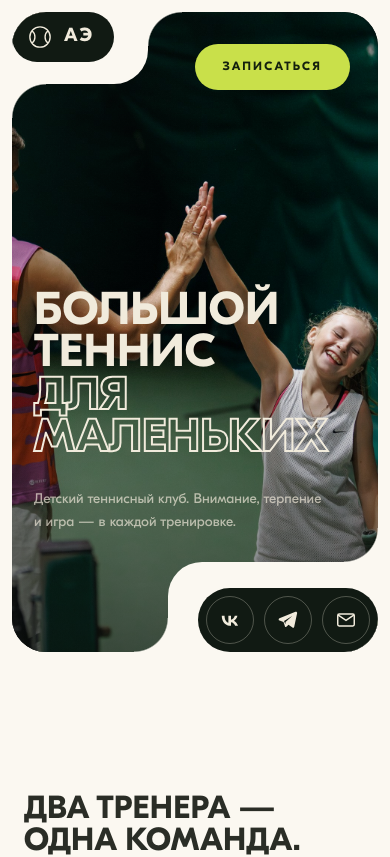
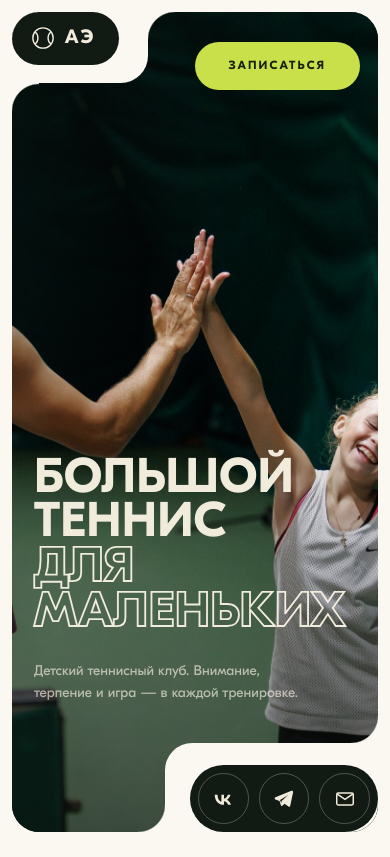
Before and after one commit to prstggvv/play-games, a React (Vite) app: page / in a window 390 px wide. Shown: the top 857 px of the page. Built offline with nearby package versions, Linux system fonts and the light colour scheme.

Commit message:
fix: height hero

```diff
--- a/src/components/MainComponents/SecondPageComponents/HeroSecondSection/ui/HeroSecondSection.module.css
+++ b/src/components/MainComponents/SecondPageComponents/HeroSecondSection/ui/HeroSecondSection.module.css
@@ -1,6 +1,6 @@
 .hero {
-  --r: 52px;
-  --pad: 20px;
+  --r: clamp(28px, 5.2vh, 52px);
+  --pad: clamp(10px, 1.8vh, 20px);
   position: relative;
   background: var(--color-paper);
   padding: var(--pad);
@@ -8,8 +8,9 @@
 
 .card {
   position: relative;
-  height: 900px;
-  min-height: 620px;
+  height: calc(100vh - var(--pad) * 2);
+  height: calc(100svh - var(--pad) * 2);
+  min-height: 360px;
   border-radius: var(--r);
   overflow: hidden;
   background: #0c120e;
@@ -51,8 +52,8 @@
   top: 0;
   left: 0;
   border-bottom-right-radius: var(--r);
-  padding: 0 34px 22px 0;
-  gap: 16px;
+  padding: 0 clamp(20px, 3.4vh, 34px) clamp(14px, 2.2vh, 22px) 0;
+  gap: clamp(10px, 1.6vh, 16px);
 }
 
 .tabTl::before {
@@ -79,8 +80,8 @@
   top: 0;
   right: 0;
   border-bottom-left-radius: var(--r);
-  padding: 0 0 22px 34px;
-  gap: 14px;
+  padding: 0 0 clamp(14px, 2.2vh, 22px) clamp(20px, 3.4vh, 34px);
+  gap: clamp(9px, 1.4vh, 14px);
 }
 
 .tabTr::before {
@@ -107,7 +108,7 @@
   bottom: 0;
   right: 0;
   border-top-left-radius: var(--r);
-  padding: 26px 0 0 30px;
+  padding: clamp(16px, 2.6vh, 26px) 0 0 clamp(18px, 3vh, 30px);
 }
 
 .tabBr::before {
@@ -133,17 +134,17 @@
 .logo {
   display: flex;
   align-items: center;
-  gap: 12px;
+  gap: clamp(8px, 1.2vh, 12px);
   background: #111a13;
   border-radius: 999px;
-  padding: 17px 28px 17px 22px;
+  padding: clamp(11px, 1.7vh, 17px) clamp(18px, 2.8vh, 28px) clamp(11px, 1.7vh, 17px) clamp(14px, 2.2vh, 22px);
   color: var(--color-cream);
 }
 
 .logoMark {
   font-family: var(--font-gt-pro-bold);
   font-weight: 700;
-  font-size: 23px;
+  font-size: clamp(17px, 2.3vh, 23px);
   text-transform: uppercase;
   letter-spacing: 0.1em;
   color: var(--color-cream);
@@ -151,13 +152,13 @@
 
 .pill {
   white-space: nowrap;
-  padding: 16px 30px;
+  padding: clamp(11px, 1.7vh, 16px) clamp(20px, 3vh, 30px);
   color: var(--color-ink);
   text-decoration: none;
   border: 1.5px solid rgba(24, 33, 27, 0.35);
   border-radius: 999px;
   font-family: var(--font-gt-pro-bold);
-  font-size: 11px;
+  font-size: clamp(10px, 1.2vh, 11px);
   font-weight: 700;
   letter-spacing: 0.16em;
   text-transform: uppercase;
@@ -172,16 +173,16 @@
 
 .cta {
   position: absolute;
-  right: 48px;
-  top: 122px;
+  right: clamp(24px, 3.4vw, 48px);
+  top: clamp(84px, 13.5vh, 122px);
   z-index: 5;
   background: var(--color-ball);
   color: #14210d;
   text-decoration: none;
   border-radius: 999px;
-  padding: 19px 38px;
+  padding: clamp(13px, 2vh, 19px) clamp(26px, 4vh, 38px);
   font-family: var(--font-gt-pro-bold);
-  font-size: 13px;
+  font-size: clamp(11px, 1.4vh, 13px);
   font-weight: 700;
   letter-spacing: 0.18em;
   text-transform: uppercase;
@@ -196,15 +197,15 @@
 .soc {
   display: flex;
   align-items: center;
-  gap: 14px;
+  gap: clamp(9px, 1.4vh, 14px);
   background: #111a13;
   border-radius: 999px;
-  padding: 16px;
+  padding: clamp(9px, 1.7vh, 16px);
 }
 
 .socLink {
-  width: 68px;
-  height: 68px;
+  width: clamp(44px, 7vh, 68px);
+  height: clamp(44px, 7vh, 68px);
   border-radius: 50%;
   border: 1.5px solid rgba(241, 235, 220, 0.28);
   display: grid;
@@ -214,8 +215,8 @@
 }
 
 .socLink svg {
-  width: 26px;
-  height: 26px;
+  width: clamp(19px, 2.7vh, 26px);
+  height: clamp(19px, 2.7vh, 26px);
 }
 
 .socLink:hover {
@@ -226,8 +227,9 @@
 
 .text {
   position: absolute;
-  left: 72px;
-  bottom: 72px;
+  left: clamp(28px, 5vw, 72px);
+  bottom: clamp(34px, 7.4vh, 72px);
+  right: clamp(28px, 5vw, 72px);
   z-index: 4;
 }
 
@@ -239,7 +241,7 @@
   line-height: 0.92;
   letter-spacing: 0.005em;
   color: var(--color-cream);
-  font-size: 110px;
+  font-size: clamp(38px, min(12vw, 11vh), 110px);
 }
 
 .titleL1,
@@ -249,55 +251,34 @@
 
 .titleL2 {
   color: transparent;
-  -webkit-text-stroke: 2px var(--color-cream);
+  -webkit-text-stroke: clamp(1.2px, 0.22vh, 2px) var(--color-cream);
 }
 
 .sub {
-  max-width: 440px;
-  margin-top: 28px;
+  max-width: clamp(280px, 32vw, 440px);
+  margin-top: clamp(12px, 2.8vh, 28px);
   font-family: var(--font-gt-pro-regular);
-  font-size: 16px;
+  font-size: clamp(14px, 1.8vh, 16px);
   line-height: 1.6;
   color: rgba(241, 235, 220, 0.68);
 }
 
 .tagText {
   position: absolute;
-  right: 70px;
-  bottom: 230px;
+  right: clamp(28px, 4.8vw, 70px);
+  bottom: clamp(150px, 24vh, 230px);
   z-index: 4;
-  max-width: 300px;
+  max-width: clamp(220px, 24vw, 300px);
   text-align: right;
   font-family: var(--font-gt-pro-regular);
-  font-size: 15px;
+  font-size: clamp(13px, 1.7vh, 15px);
   line-height: 1.6;
   color: rgba(241, 235, 220, 0.68);
-}
-
-@media (max-width: 1200px) {
-  .card {
-    height: 820px;
-  }
-
-  .title {
-    font-size: 92px;
-  }
 }
 
 @media (max-width: 1100px) {
   .tagText {
     display: none;
-  }
-}
-
-@media (max-width: 900px) {
-  .text {
-    left: 48px;
-    bottom: 64px;
-  }
-
-  .title {
-    font-size: 74px;
   }
 }
 
@@ -307,43 +288,30 @@
   }
 
   .cta {
-    top: 32px;
-    right: 28px;
-    padding: 16px 28px;
-    font-size: 12px;
+    top: clamp(20px, 3.6vh, 32px);
+    right: clamp(18px, 4vw, 28px);
   }
 }
 
 @media (max-width: 600px) {
   .hero {
-    --r: 34px;
+    --r: clamp(24px, 7vw, 34px);
     --pad: 12px;
-  }
-
-  .card {
-    height: 640px;
-  }
-
-  .logo {
-    padding: 13px 20px 13px 16px;
-  }
-
-  .logoMark {
-    font-size: 19px;
   }
 
   .text {
     left: 28px;
-    bottom: 118px;
+    right: 20px;
+    bottom: clamp(96px, 15vh, 132px);
   }
 
   .title {
-    font-size: 56px;
+    font-size: clamp(40px, min(13vw, 8.5vh), 62px);
   }
 
   .sub {
     max-width: 86%;
-    font-size: 14px;
+    font-size: clamp(13px, 1.7vh, 14px);
   }
 
   .soc {
@@ -352,8 +320,8 @@
   }
 
   .socLink {
-    width: 48px;
-    height: 48px;
+    width: clamp(44px, 6vh, 52px);
+    height: clamp(44px, 6vh, 52px);
   }
 
   .socLink svg {
@@ -363,12 +331,12 @@
 }
 
 @media (max-width: 420px) {
-  .title {
-    font-size: 46px;
+  .text {
+    left: 22px;
   }
 
-  .text {
-    left: 22px;
+  .title {
+    font-size: clamp(38px, min(12.5vw, 8vh), 52px);
   }
 }
 
```
